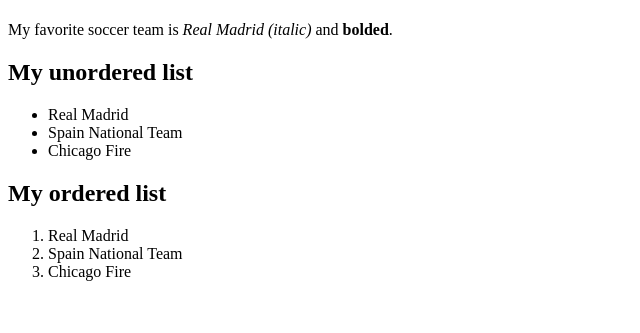
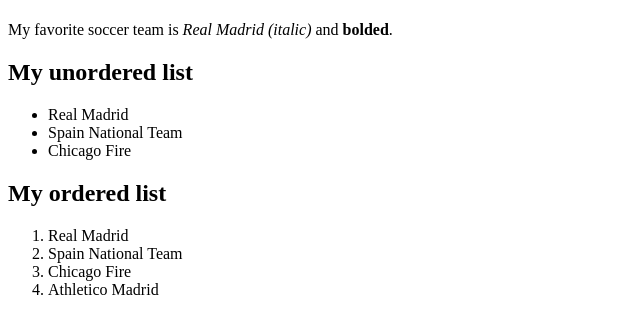
Before and after one commit to LinnP1996/lis753-exercises, a plain HTML site: page index.html in a window 1280 px wide. Shown: the part 59-392 px from the top of the page, without its empty margins (0-640 px from the left). Drawn offline with Linux system fonts and the light colour scheme.

Commit message:
Update index.html

```diff
--- a/index.html
+++ b/index.html
@@ -18,6 +18,7 @@
       <li>Real Madrid</li>
       <li>Spain National Team</li>
       <li>Chicago Fire</li>
+      <li> Athletico Madrid</li>
     </ol>
   </body>
 </html>
```
